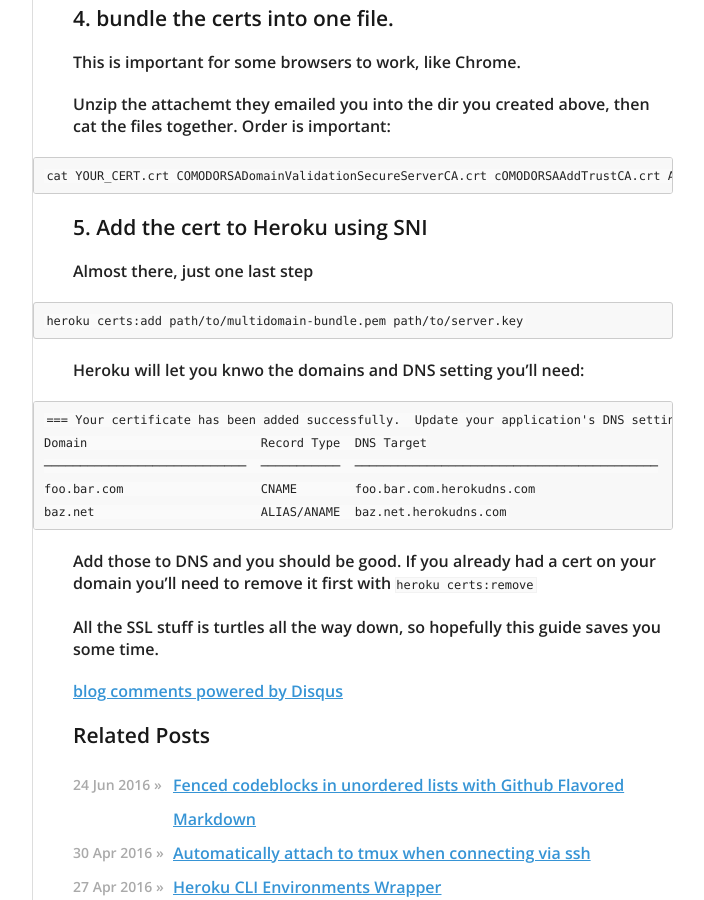
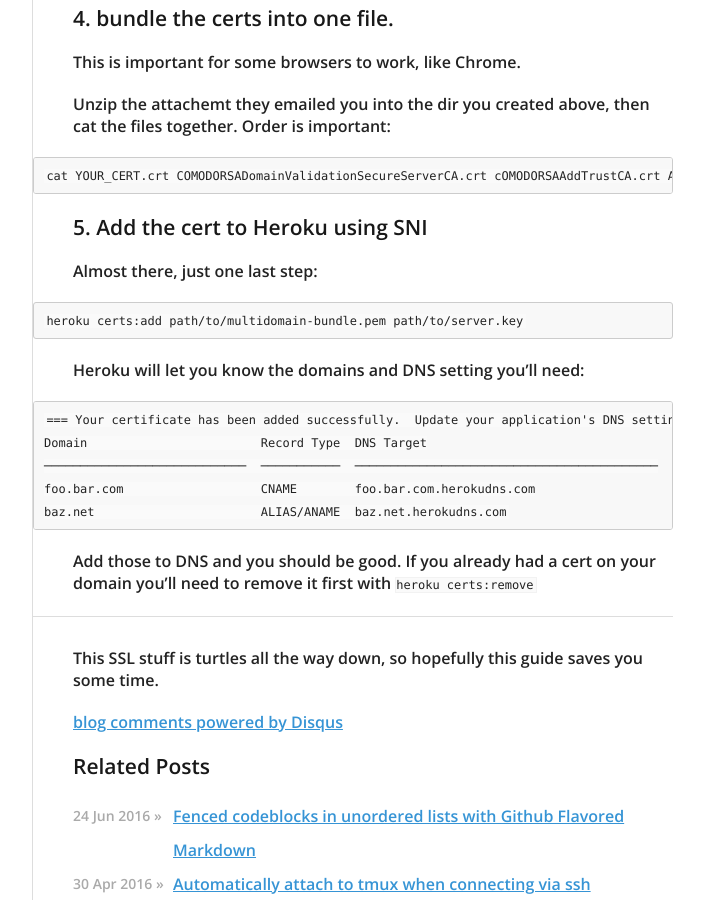
Before and after one commit to csexton/codeography.com, a Jekyll site: the page built from _posts/2016-11-07-multiple-ssl-endpoints-on-heroku-with-sni.md, in a window 1280 px wide and 900 px high, scrolled down 1891 px. Shown: the whole window, without its empty margins (378-1082 px from the left). Built offline with Jekyll 4.4.1, drawn with Linux system fonts in a browser that asks for light colours; nearby versions of some CDN libraries; comment, search, counter and statistics services are not loaded.

Commit message:
Few spelling and grammer fixes

````diff
--- a/_posts/2016-11-07-multiple-ssl-endpoints-on-heroku-with-sni.md
+++ b/_posts/2016-11-07-multiple-ssl-endpoints-on-heroku-with-sni.md
@@ -94,13 +94,13 @@ cat YOUR_CERT.crt COMODORSADomainValidationSecureServerCA.crt cOMODORSAAddTrustC
 
 ### 5. Add the cert to Heroku using SNI
 
-Almost there, just one last step
+Almost there, just one last step:
 
 ```
 heroku certs:add path/to/multidomain-bundle.pem path/to/server.key
 ```
 
-Heroku will let you knwo the domains and DNS setting you'll need:
+Heroku will let you know the domains and DNS setting you'll need:
 
 ```
 === Your certificate has been added successfully.  Update your application's DNS settings as follows
@@ -112,5 +112,6 @@ baz.net                       ALIAS/ANAME  baz.net.herokudns.com
 
 Add those to DNS and you should be good. If you already had a cert on your domain you'll need to remove it first with `heroku certs:remove`
 
+----
 
-All the SSL stuff is turtles all the way down, so hopefully this guide saves you some time.
+This SSL stuff is turtles all the way down, so hopefully this guide saves you some time.
````
